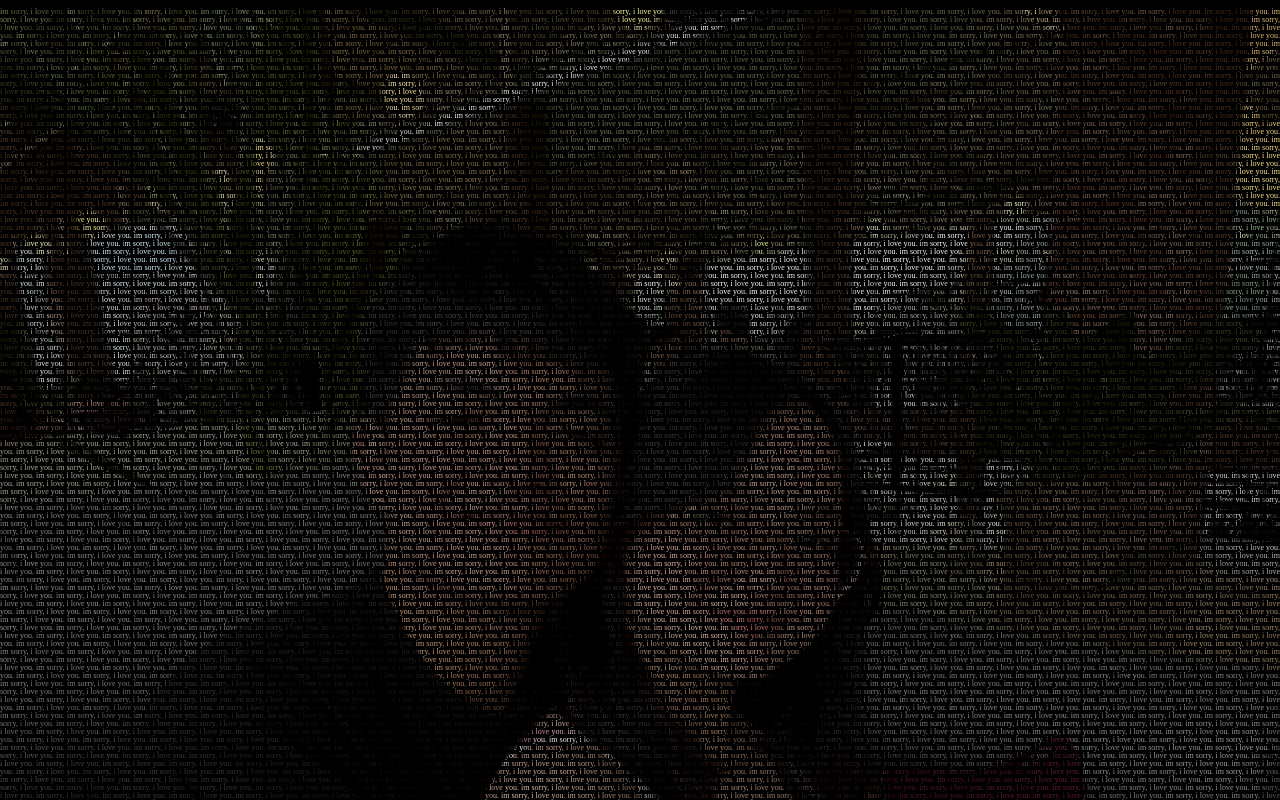
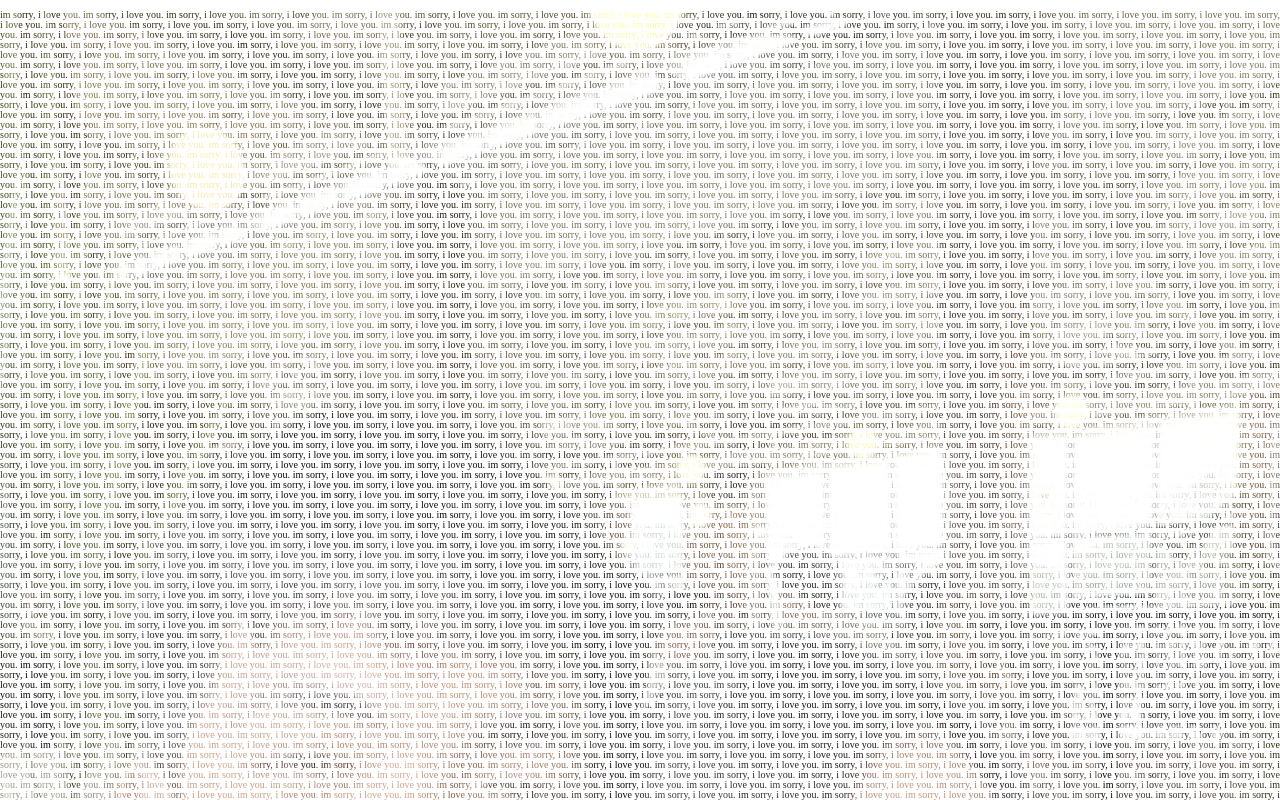
Before and after one commit to rayy-mlsceu/imsorry, a plain HTML site: page index.html in a window 1280 px wide. Shown: the top 800 px of the page. Drawn offline with Linux system fonts and the light colour scheme.

Commit message:
main.css

```diff
--- a/main.css
+++ b/main.css
@@ -1,19 +1,20 @@
 body{
 	margin:0;
 	padding: 0;
-	background:#000;
+	background:#00000;
 }
 
 p {
-	font-size:8px;
-	line-height:8px;
+	font-size:10px;
+	line-height:10px;
 	text-align:justify;
 	-webkit-background-size:cover;
 	background-size:cover;
 	background-repeat: no-repeat;
 	background-position: center;
 	background: url(raychi.jpg) no-repeat center/cover;
-	background-attachment: fixed;
+	background-attachment: scroll;
 	-webkit-background-clip: text;
+	background-clip: text;
 	-webkit-text-fill-color: rgb(225, 225, 255, 0);
 }
```
